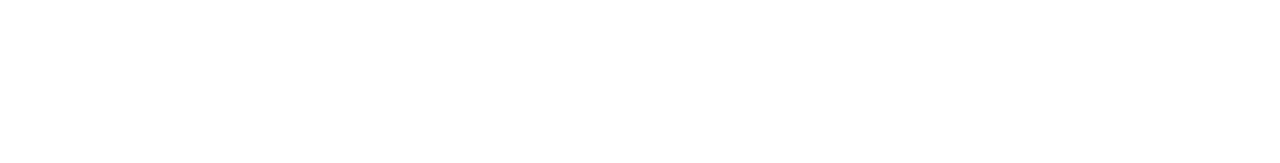
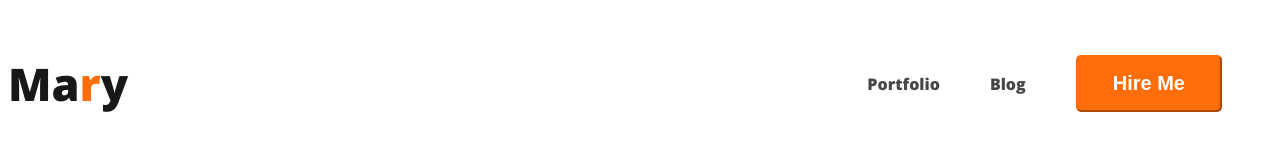
Before and after one commit to diptomahin/webdev-portfolio, a plain HTML site: page index.html in a window 1280 px wide. Drawn offline with nearby package versions, Linux system fonts and the light colour scheme.

Commit message:
added  nav

```diff
--- a/index.html
+++ b/index.html
@@ -1,13 +1,31 @@
 <!DOCTYPE html>
 <html lang="en">
+
 <head>
     <meta charset="UTF-8">
     <meta name="viewport" content="width=device-width, initial-scale=1.0">
-    <title>web developer portfolio</title>
+    <title>Mary Hardy</title>
+    <link rel="preconnect" href="https://fonts.googleapis.com">
+<link rel="preconnect" href="https://fonts.gstatic.com" crossorigin>
+<link href="https://fonts.googleapis.com/css2?family=Open+Sans:wght@800&display=swap" rel="stylesheet">
+    <link rel="stylesheet" href="style.css">
 </head>
+
 <body>
-    <header></header>
+    <header>
+        <!--Nav Bar Starst Here-->
+        <nav>
+            <h3 class="nav-title">Ma<span class="text-primary">r</span>y
+            </h3>
+            <ul>
+                <li><a href="">Portfolio</a></li>
+                <li><a href="">Blog</a></li>
+                <li><button class="btn-primary">Hire Me</button></li>
+            </ul>
+        </nav>
+    </header>
     <main></main>
     <footer></footer>
 </body>
+
 </html>
--- /dev/null
+++ b/style.css
@@ -0,0 +1,40 @@
+/*common Shared styles*/
+body{
+    font-family: 'Open Sans', sans-serif;
+}
+.btn-primary{
+    border-radius: 5px;
+    background: #FD6E0A;
+    border-color: #FD6E0A;
+    font-size: 20px;
+    font-weight: 700;
+    color: white;
+    padding: 15px 35px;
+
+}
+/*Nav Related Styles*/
+nav{
+    display: flex;
+    justify-content: space-between;
+    align-items: center;
+}
+.nav-title{
+    color: #181818;
+    font-size: 45px;
+    font-weight: 800;
+}
+.text-primary{
+    color: #FD6E0A;
+}
+ nav > ul {
+    display: flex;
+    align-items: center;
+ }
+nav li{
+    list-style: none;
+    margin-right: 50px;
+ }
+nav a{
+    text-decoration: none;
+    color: #474747;
+  }
```
